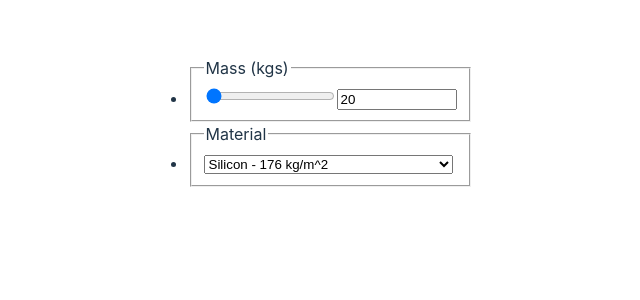
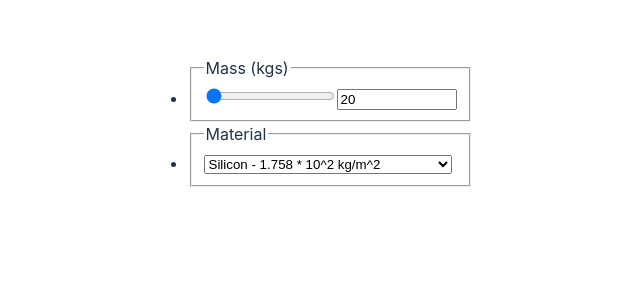
Before and after one commit to datuchela/fizziks-rigid-body, a React (Vite) app: page / in a window 1280 px wide. Shown: the top 300 px of the page, without its empty margins (330-970 px from the left). Built offline with nearby package versions, Linux system fonts and the light colour scheme.

Commit message:
refactor: use scientific notation for displaying density

```diff
--- a/src/components/EngineToolbar.tsx
+++ b/src/components/EngineToolbar.tsx
@@ -1,6 +1,7 @@
 import { Material } from "../engine/objects/materials.types";
 import { densities } from "../engine/objects/materials.constants";
 import { useEngineOptions } from "../hooks/useEngineOptions";
+import { scientificNotation } from "../utils/scientificNotation";
 
 const MAX_MASS = 9999999999;
 const MAX_SLIDER_MASS = 9999;
@@ -37,9 +38,14 @@ export const EngineToolbar = () => {
             onChange={(e) => changeMaterial(e.target.value as Material)}
           >
             {[...densities].map(([material, density]) => (
-              <option value={material}>{`${material} - ${density.toFixed(
-                0
-              )} kg/m^2`}</option>
+              <option value={material}>
+                {`
+                ${material}
+                 -
+                 ${scientificNotation(density)}
+                 kg/m^2
+                `}
+              </option>
             ))}
           </select>
         </fieldset>
```
